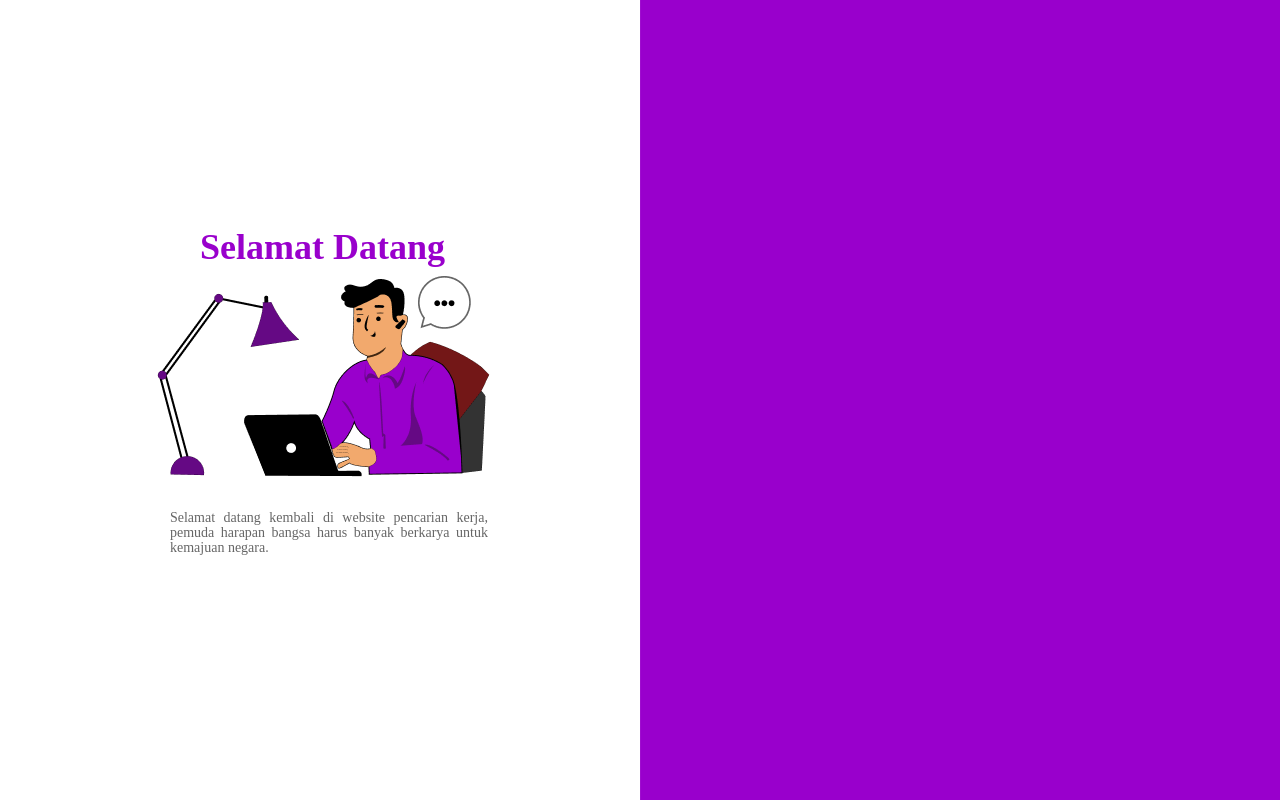
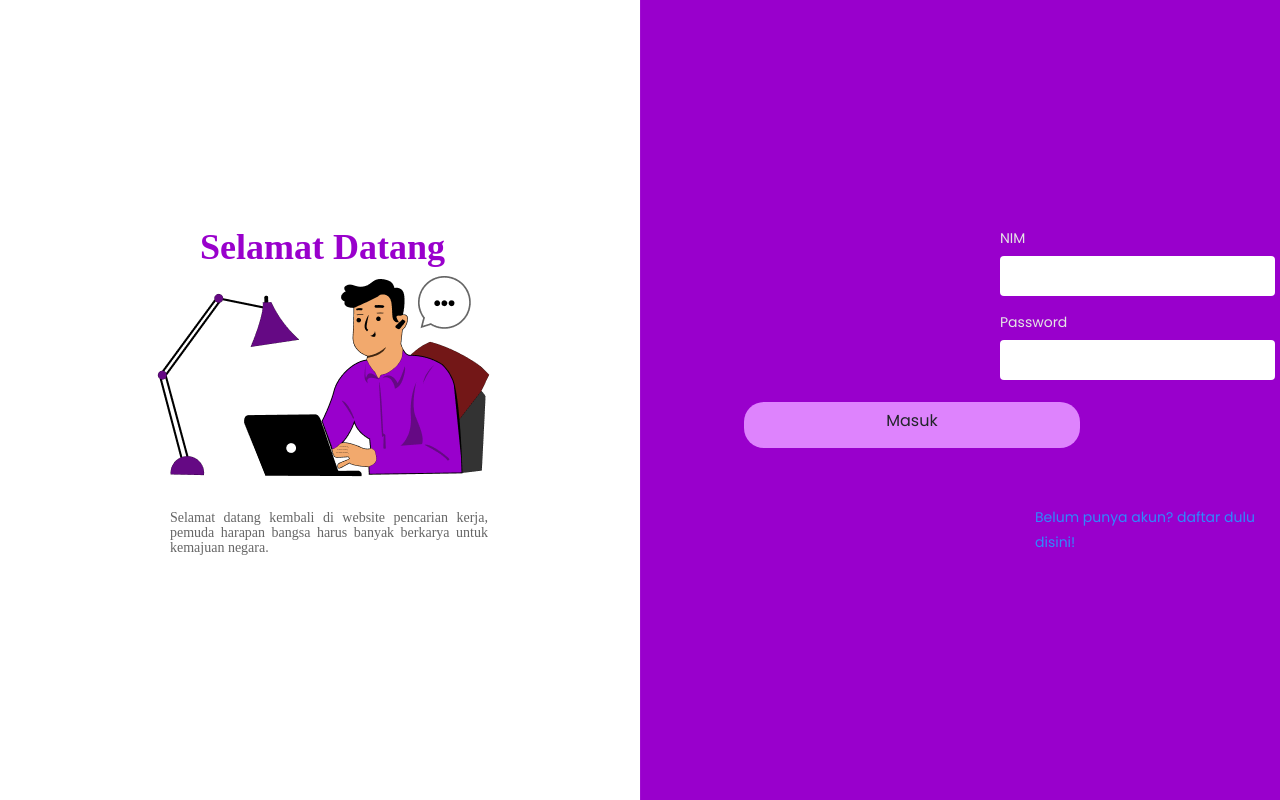
Before and after one commit to MadhanRa/infocareer-pemweb, a PHP site: page /infocareer/auth/login.php in a window 1280 px wide. Run offline with PHP 8.4, Linux system fonts and the light colour scheme; data that the repository does not hold is empty.

Commit message:
Update Login Page, Form Masuk

```diff
--- a/alumni/auth/login.php
+++ b/alumni/auth/login.php
@@ -54,15 +54,24 @@ if (isset($_SESSION['nim'])) {
     position: absolute;
     width: 336px;
     height: 46px;
-    right: 162px;
+    right: 200px;
     top: 402px;
     background: #DE83FD;
     border-radius: 20px;
     }
     .form-masuk{
     position: absolute;
-    right: 143px;
+    left: 1015px;
     top: 228px;
+    line-height: 20px;
+    }
+    .text-buat{
+    position: absolute;
+    left: 1035px;
+    bottom: 245px;
+    }
+    .form-color{
+      color: #E5E5E5;
     }
     .text-welcome{
     position: absolute;
@@ -106,27 +115,26 @@ if (isset($_SESSION['nim'])) {
   <p class="text-welcome2">Selamat datang kembali di website pencarian kerja, pemuda harapan bangsa harus banyak berkarya untuk kemajuan negara.</p>
 
 
-
-
-  <!-- <#?php if( isset($error) ) : ?>
+  <?php if( isset($error) ) : ?>
     <p style="color:red; font-style: italic;">NIM/password salah</p>
-  <#?php endif; ?>
+  <?php endif; ?>
   <form method="post" action="" autocomplete="off" class="form-masuk">
     <div class="form-group row">
       <div class="col-xs-3">
-        <label for="nim">NIM</label>
+        <label class="form-color" for="nim">NIM</label>
         <input type="text" class="form-control" id="nim" aria-describedby="emailHelp" placeholder="Enter email name="nim" required">
       </div>
     </div>
     <div class="form-group row">
       <div class="col-xs-3">
-        <label for="password">Password</label>
+        <label class="form-color for="password">Password</label>
         <input type="password" class="form-control" id="password" placeholder="Password">
       </div>
     </div>
-    <button type="submit" class="btn btn-primary" href="<#?= base_url('auth/register.php') ?>" name="login">Masuk</button>
-    <a href="<#?= base_url('auth/register.php')?>">Belum punya akun? daftar dulu disini!</a>
-  </form>-->
+  </form>
+
+  <a class="btn btn-masuk text-center" type="submit" href="<?= base_url('auth/register.php') ?>" name="login" role="button">Masuk</a>
+  <a class="text-buat" href="<?= base_url('auth/register.php')?>">Belum punya akun? daftar dulu disini!</a>
 
 
 
--- a/alumni/welcome/index.php
+++ b/alumni/welcome/index.php
@@ -132,7 +132,6 @@ require_once "../_config/config.php";
     <a class="btn btn-daftar text-light" href="<?= base_url('auth/register.php') ?>" role="button">Daftar</a>
 
 
-
     <h1 class="ayo-kerjo">Ayo Kerjo</h1>
     <p class="dengkul">Dengkulku Modalku,</p>
     <p class="today">Today Melarat Tomorrow Konglomerat.</p>
```
